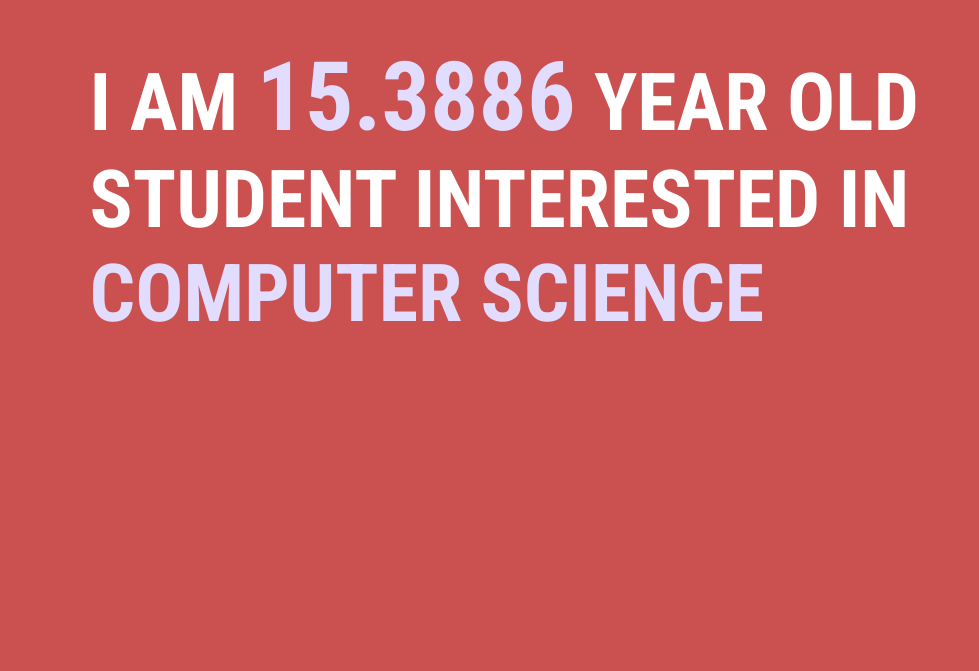
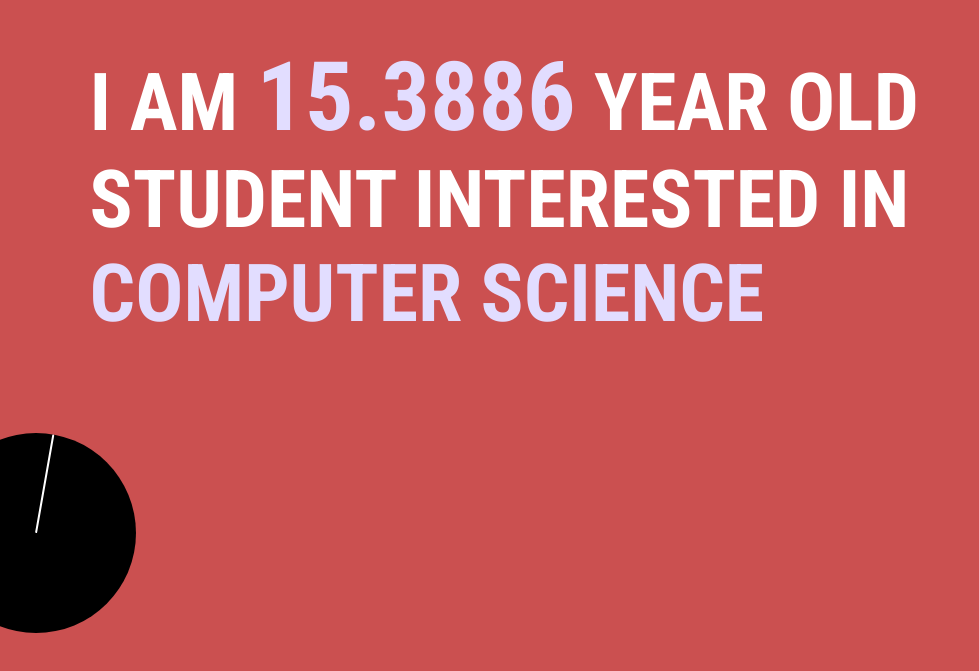
Before and after one commit to keidaroo/keidaroo_pages, a plain HTML site: page index.html in a window 1280 px wide. Shown: the part 951-1622 px from the top of the page, without its empty margins (0-979 px from the left). Drawn offline with nearby package versions, Linux system fonts and the light colour scheme.

Commit message:
made bug of clock

```diff
--- a/index.html
+++ b/index.html
@@ -45,7 +45,9 @@
       <div id="printfMain">
         <span class="nowrap">I AM <span id="ageDisplay"> </span> YEAR OLD<br /> STUDENT INTERESTED IN</span><br /> <span id="compColor">COMPUTER SCIENCE</span>
       </div>
-    <br />
+      <div class="clock">
+        <div class="minute"> </div>
+      </div>
     </div>
   </body>
 
--- a/styles/home.css
+++ b/styles/home.css
@@ -254,3 +254,29 @@ body {
 .nowrap {
   white-space: nowrap;
 }
+
+.clock {
+  top: 40%;
+  height: 25vh;
+  width: 25vh;
+  right: 5vw;
+  margin: 0;
+  position: relative;
+  border-radius: 50%;
+  z-index: 4;
+  background: #000;
+}
+
+.minute {
+  width: 0;
+  height: 0;
+  left: 50%;
+  position: relative;
+  margin: -50% -1px 0;
+  padding: 50% 1px 0;
+  background: #fff;
+  transform-origin: 50% 100%;
+  z-index: 5;
+  border-radius: 3px;
+  transform: rotate(10deg);
+}
```
Lines whose indentation alone changed are shown as unchanged.
